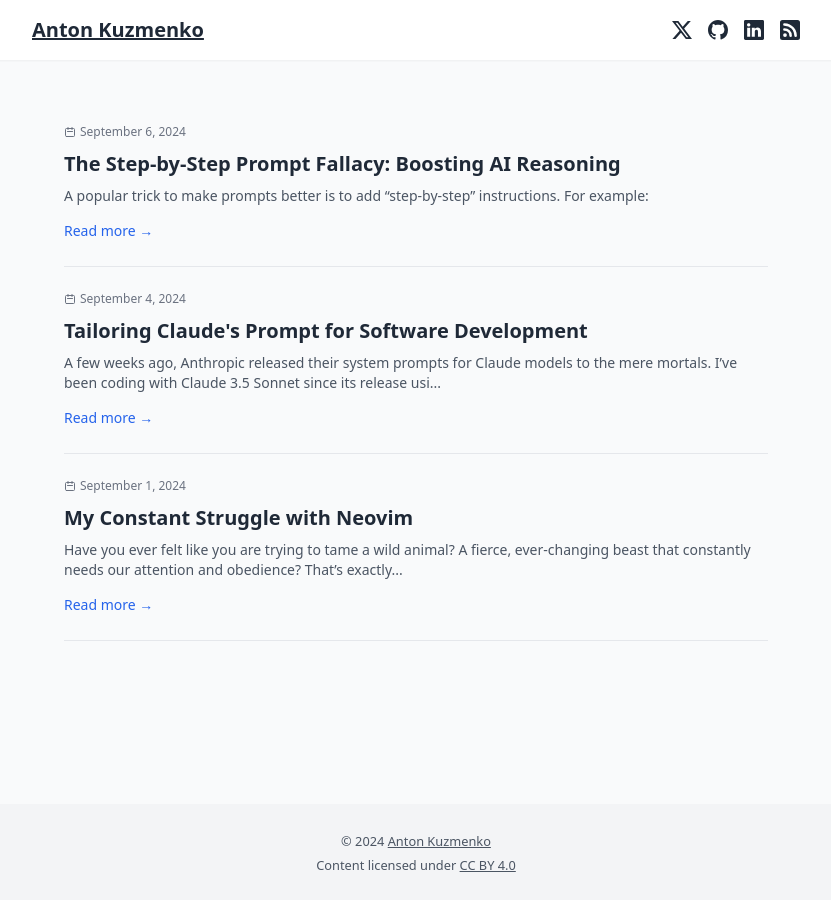
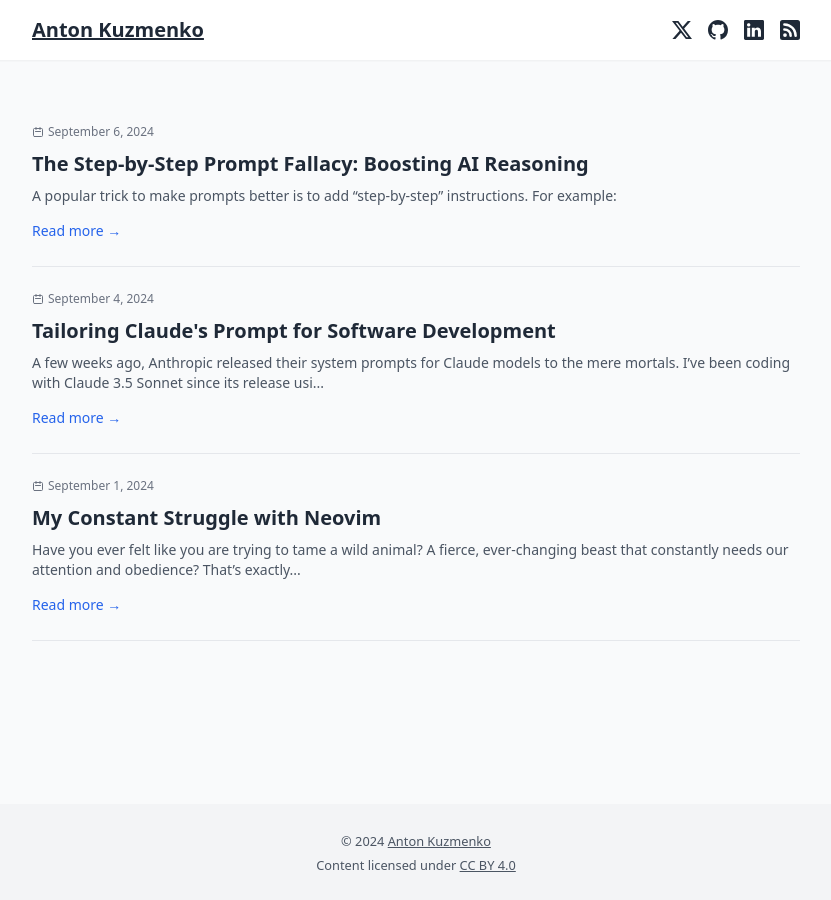
Before and after one commit to default-anton/default-anton.github.io, a Jekyll site: the page built from index.html, in a window 1280 px wide. Shown: the whole page, without its empty margins (224-1055 px from the left). Built offline with Jekyll 4.4.1, drawn with Linux system fonts in a browser that asks for light colours; the list of posts is cut into pages by our own code.

Commit message:
fix padding in index.html

```diff
--- a/index.html
+++ b/index.html
@@ -1,7 +1,7 @@
 ---
 layout: default
 ---
-<div class="max-w-3xl mx-auto px-4 sm:px-6 lg:px-8">
+<div class="max-w-3xl mx-auto">
   <div class="space-y-6 mt-8">
     {% for post in paginator.posts %}
     <article class="border-b border-gray-200 pb-6 hover:bg-gray-50 transition duration-300">
@@ -32,7 +32,7 @@
   </div>
 </div>
 {% if paginator.total_pages > 1 %}
-<nav class="flex justify-between items-center mt-8 max-w-3xl mx-auto px-4 sm:px-6 lg:px-8">
+<nav class="flex justify-between items-center mt-8 max-w-3xl mx-auto">
   {% if paginator.previous_page %}
     <a href="{{ paginator.previous_page_path | relative_url }}" class="bg-blue-500 hover:bg-blue-600 text-white text-sm font-medium py-2 px-4 rounded">&larr; Newer Posts</a>
   {% else %}
```
